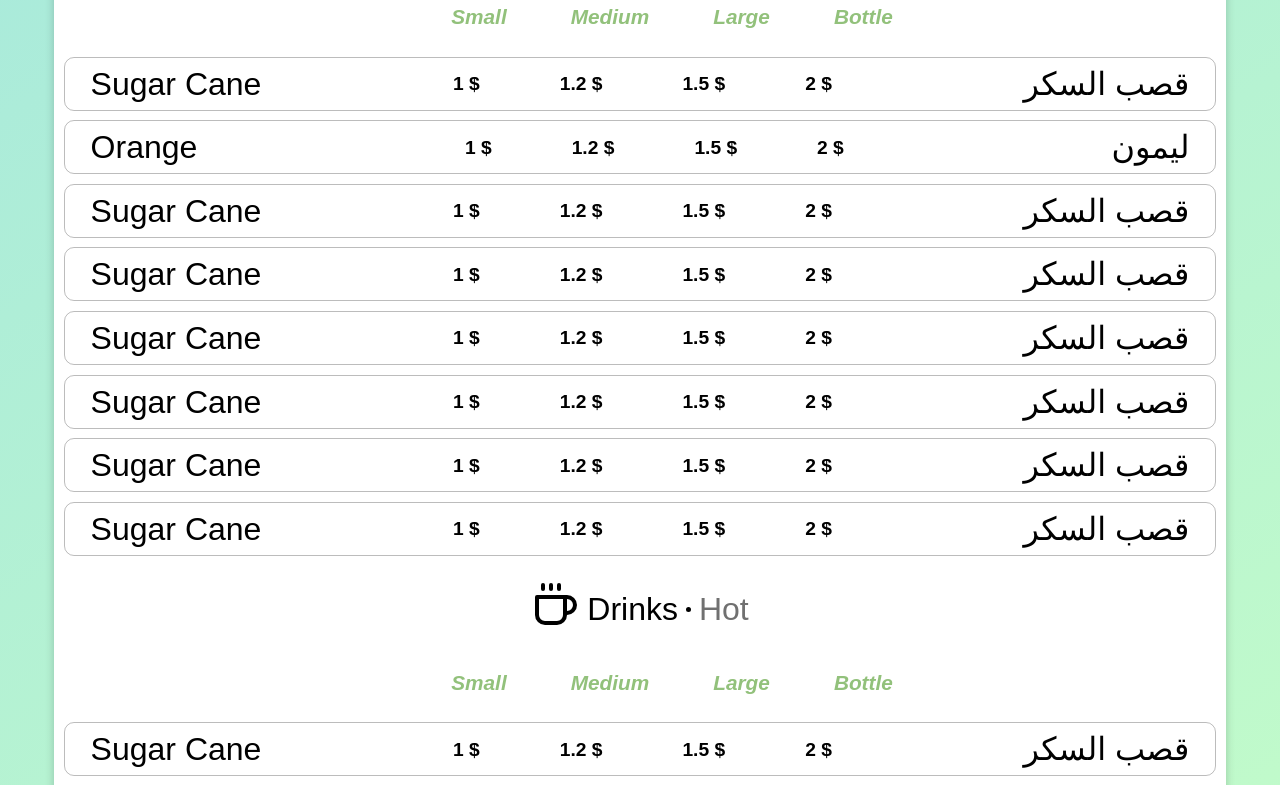
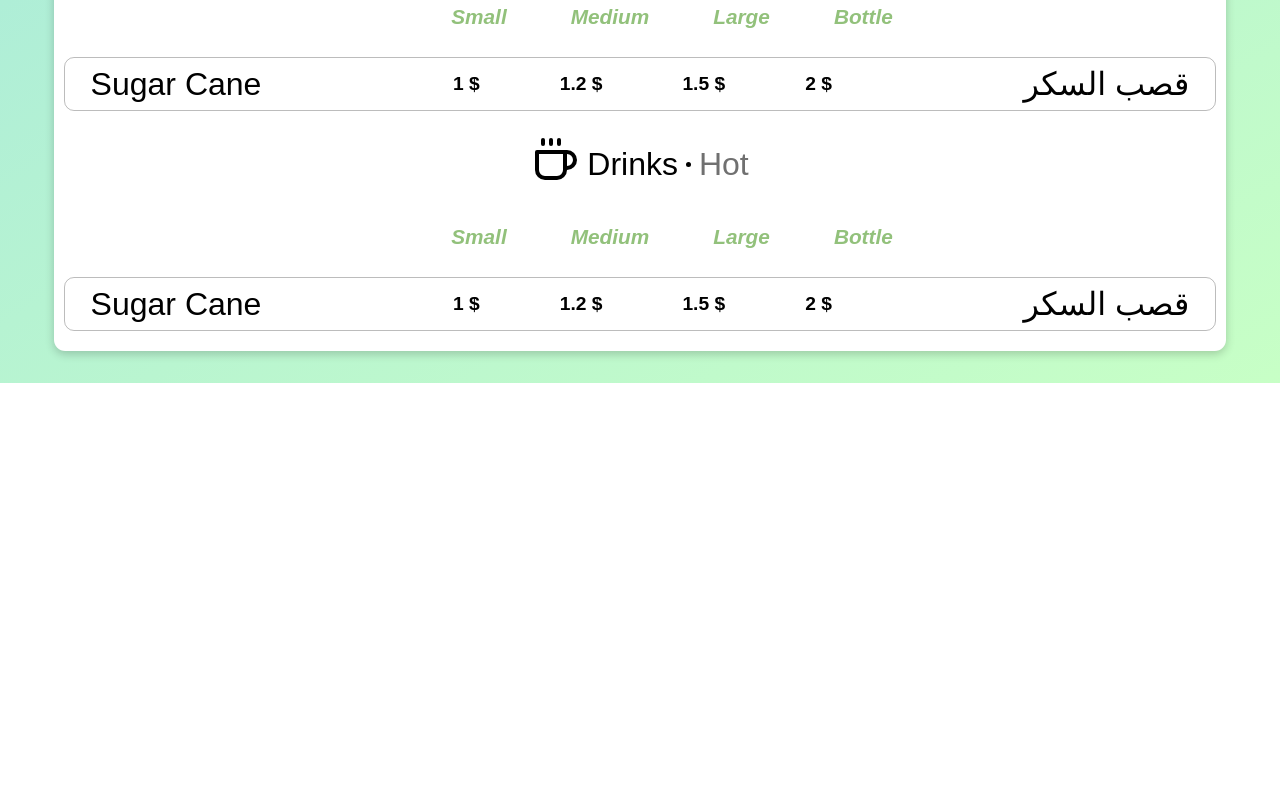
Before and after one commit to substro/Juice-Fuel, a React (Vite) app: page / in a window 1280 px wide. Shown: the part 620-1405 px from the top of the page. After the commit the page ends 1003 px from the top, so only its background shows below. Built offline with nearby package versions, Linux system fonts and the light colour scheme; a web font is replaced by a local one.

Commit message:
files layout optimization

```diff
--- /dev/null
+++ b/src/Cold.jsx
@@ -0,0 +1,51 @@
+import React from 'react';
+import { LuCupSoda } from 'react-icons/lu';
+import { cold } from './Data/Drinks';
+
+export const Cold = () => {
+	return (
+		<div className="drink-container-cold">
+			<div className="section-title">
+				<div className="icon">
+					<LuCupSoda />
+				</div>
+				<h3>Drinks</h3>
+				<div className="ball"></div>
+				<h4>Cold</h4>
+			</div>
+			<table>
+				<thead>
+					<tr className="sizes">
+						<th></th>
+						<th>Small</th>
+						<th>Medium</th>
+						<th>Large</th>
+						<th>Bottle</th>
+					</tr>
+				</thead>
+
+				<tbody>
+					{cold.map((x) => {
+						return (
+							<tr className="item" key={x.id}>
+								<td>
+									<h1>{x.name.en}</h1>
+								</td>
+
+								<td className="prices">
+									{x.sizes.map((y, index) => {
+										return <span key={index}>{y.price}</span>;
+									})}
+								</td>
+
+								<td>
+									<h1>{x.name.ar}</h1>
+								</td>
+							</tr>
+						);
+					})}
+				</tbody>
+			</table>
+		</div>
+	);
+};
--- a/src/Data/Drinks.js
+++ b/src/Data/Drinks.js
@@ -1,211 +1,55 @@
-export const Cold = [
+export const cold = [
 	{
 		id: 1,
 		name: {
-      en: "Sugar Cane",
-      ar: "قصب السكر",
+			en: 'Sugar Cane',
+			ar: 'قصب السكر',
 		},
-    category: "Drinks-cold",
 		sizes: [
 			{
-        name: "Small",
-        price: "1 $",
+				name: 'Small',
+				price: '1 $',
 			},
 			{
-        name: "Medium",
-        price: "1.2 $",
+				name: 'Medium',
+				price: '1.2 $',
 			},
 			{
-        name: "Large",
-        price: "1.5 $",
+				name: 'Large',
+				price: '1.5 $',
 			},
 			{
-        name: "Bottle",
-        price: "2 $",
+				name: 'Bottle',
+				price: '2 $',
 			},
 		],
 	},
+];
+
+export const hot = [
 	{
-    id: 2,
+		id: 1,
 		name: {
-      en: "Orange",
-
-      ar: "ليمون",
+			en: 'Sugar Cane',
+			ar: 'قصب السكر',
 		},
-    category: "Drinks-cold",
 		sizes: [
 			{
-        name: "Small",
-        price: "1 $",
+				name: 'Small',
+				price: '1 $',
 			},
 			{
-        name: "Medium",
-        price: "1.2 $",
+				name: 'Medium',
+				price: '1.2 $',
 			},
 			{
-        name: "Large",
-        price: "1.5 $",
+				name: 'Large',
+				price: '1.5 $',
 			},
 			{
-        name: "Bottle",
-        price: "2 $",
+				name: 'Bottle',
+				price: '2 $',
 			},
 		],
 	},
-  {
-    id: 3,
-    name: {
-      en: "Sugar Cane",
-      ar: "قصب السكر",
-    },
-    category: "Drinks-cold",
-    sizes: [
-      {
-        name: "Small",
-        price: "1 $",
-      },
-      {
-        name: "Medium",
-        price: "1.2 $",
-      },
-      {
-        name: "Large",
-        price: "1.5 $",
-      },
-      {
-        name: "Bottle",
-        price: "2 $",
-      },
-    ],
-  },
-  {
-    id: 4,
-    name: {
-      en: "Sugar Cane",
-      ar: "قصب السكر",
-    },
-    category: "Drinks-cold",
-    sizes: [
-      {
-        name: "Small",
-        price: "1 $",
-      },
-      {
-        name: "Medium",
-        price: "1.2 $",
-      },
-      {
-        name: "Large",
-        price: "1.5 $",
-      },
-      {
-        name: "Bottle",
-        price: "2 $",
-      },
-    ],
-  },
-  {
-    id: 5,
-    name: {
-      en: "Sugar Cane",
-      ar: "قصب السكر",
-    },
-    category: "Drinks-cold",
-    sizes: [
-      {
-        name: "Small",
-        price: "1 $",
-      },
-      {
-        name: "Medium",
-        price: "1.2 $",
-      },
-      {
-        name: "Large",
-        price: "1.5 $",
-      },
-      {
-        name: "Bottle",
-        price: "2 $",
-      },
-    ],
-  },
-  {
-    id: 6,
-    name: {
-      en: "Sugar Cane",
-      ar: "قصب السكر",
-    },
-    category: "Drinks-cold",
-    sizes: [
-      {
-        name: "Small",
-        price: "1 $",
-      },
-      {
-        name: "Medium",
-        price: "1.2 $",
-      },
-      {
-        name: "Large",
-        price: "1.5 $",
-      },
-      {
-        name: "Bottle",
-        price: "2 $",
-      },
-    ],
-  },
-  {
-    id: 7,
-    name: {
-      en: "Sugar Cane",
-      ar: "قصب السكر",
-    },
-    category: "Drinks-cold",
-    sizes: [
-      {
-        name: "Small",
-        price: "1 $",
-      },
-      {
-        name: "Medium",
-        price: "1.2 $",
-      },
-      {
-        name: "Large",
-        price: "1.5 $",
-      },
-      {
-        name: "Bottle",
-        price: "2 $",
-      },
-    ],
-  },
-  {
-    id: 8,
-    name: {
-      en: "Sugar Cane",
-      ar: "قصب السكر",
-    },
-    category: "Drinks-cold",
-    sizes: [
-      {
-        name: "Small",
-        price: "1 $",
-      },
-      {
-        name: "Medium",
-        price: "1.2 $",
-      },
-      {
-        name: "Large",
-        price: "1.5 $",
-      },
-      {
-        name: "Bottle",
-        price: "2 $",
-      },
-    ],
-  },
-]
+];
--- a/src/DrinksTab.jsx
+++ b/src/DrinksTab.jsx
@@ -1,98 +1,15 @@
-import React from "react"
-import { LuCupSoda, LuCoffee } from "react-icons/lu"
-import { Cold } from "./Data/Drinks"
+import React from 'react';
+import { Cold } from './Cold';
+import { cold } from './Data/Drinks';
+import { Hot } from './Hot';
 
 const DrinksTab = () => {
-  return (
-    <>
-      <div className="drink-container-cold">
-        <div className="section-title">
-          <div className="icon">
-            <LuCupSoda />
-          </div>
-          <h3>Drinks</h3>
-          <div className="ball"></div>
-          <h4>Cold</h4>
-        </div>
-        <table>
-          <thead>
-            <tr className="sizes">
-              <th></th>
-              <th>Small</th>
-              <th>Medium</th>
-              <th>Large</th>
-              <th>Bottle</th>
-            </tr>
-          </thead>
+	return (
+		<>
+			<Cold />
+			<Hot />
+		</>
+	);
+};
 
-          <tbody>
-            {Cold.map((x) => {
-              return (
-                <tr className="item" key={x.id}>
-                  <td>
-                    <h1>{x.name.en}</h1>
-                  </td>
-
-                  <td className="prices">
-                    {x.sizes.map((y, index) => {
-                      return <span key={index}>{y.price}</span>
-                    })}
-                  </td>
-
-                  <td>
-                    <h1>{x.name.ar}</h1>
-                  </td>
-                </tr>
-              )
-            })}
-          </tbody>
-        </table>
-      </div>
-      <div className="drink-container-hot">
-        <div className="section-title">
-          <div className="icon">
-            <LuCoffee />
-          </div>
-          <h3>Drinks</h3>
-          <div className="ball"></div>
-          <h4>Hot</h4>
-        </div>
-        <table>
-          <thead>
-            <tr className="sizes">
-              <th></th>
-              <th>Small</th>
-              <th>Medium</th>
-              <th>Large</th>
-              <th>Bottle</th>
-            </tr>
-          </thead>
-
-          <tbody>
-            {Cold.map((x) => {
-              return (
-                <tr className="item" key={x.id}>
-                  <td>
-                    <h1>{x.name.en}</h1>
-                  </td>
-
-                  <td className="prices">
-                    {x.sizes.map((y, index) => {
-                      return <span key={index}>{y.price}</span>
-                    })}
-                  </td>
-
-                  <td>
-                    <h1>{x.name.ar}</h1>
-                  </td>
-                </tr>
-              )
-            })}
-          </tbody>
-        </table>
-      </div>
-    </>
-  )
-}
-
-export default DrinksTab
+export default DrinksTab;
--- /dev/null
+++ b/src/Hot.jsx
@@ -0,0 +1,51 @@
+import React from 'react';
+import { LuCoffee } from 'react-icons/lu';
+import { hot } from './Data/Drinks';
+
+export const Hot = () => {
+	return (
+		<div className="drink-container-hot">
+			<div className="section-title">
+				<div className="icon">
+					<LuCoffee />
+				</div>
+				<h3>Drinks</h3>
+				<div className="ball"></div>
+				<h4>Hot</h4>
+			</div>
+			<table>
+				<thead>
+					<tr className="sizes">
+						<th></th>
+						<th>Small</th>
+						<th>Medium</th>
+						<th>Large</th>
+						<th>Bottle</th>
+					</tr>
+				</thead>
+
+				<tbody>
+					{hot.map((x) => {
+						return (
+							<tr className="item" key={x.id}>
+								<td>
+									<h1>{x.name.en}</h1>
+								</td>
+
+								<td className="prices">
+									{x.sizes.map((y, index) => {
+										return <span key={index}>{y.price}</span>;
+									})}
+								</td>
+
+								<td>
+									<h1>{x.name.ar}</h1>
+								</td>
+							</tr>
+						);
+					})}
+				</tbody>
+			</table>
+		</div>
+	);
+};
--- /dev/null
+++ b/src/SCSS/Drinks.scss
@@ -0,0 +1,77 @@
+.section-title {
+	margin-block: 1rem;
+	display: flex;
+	align-items: center;
+	gap: 0.5rem;
+	align-items: center;
+	justify-content: center;
+	.ball {
+		width: 5px;
+	}
+	h4 {
+		color: rgba(0, 0, 0, 0.56);
+	}
+	.icon {
+		font-size: 1.5rem;
+	}
+	@media (min-width: 601px) {
+		font-size: 2rem;
+		.icon {
+			font-size: clamp(1.5rem, 10vw, 3rem);
+		}
+	}
+}
+
+.sizes {
+	// outline: 1px solid red;
+	font-size: clamp(0.55rem, 4.5vw, 0.7rem);
+
+	font-weight: 700;
+	padding-block: 1.2rem;
+	display: flex;
+	justify-content: center;
+	gap: clamp(0.5rem, 5vw, 5rem);
+	font-style: italic;
+	color: #92c17b;
+
+	@media (min-width: 601px) {
+		font-size: clamp(1.3rem, 1vw, 1.5rem);
+	}
+}
+
+.item {
+	* {
+		// outline: 1px solid lime;
+	}
+
+	font-size: clamp(0.55rem, 2.5vw, 1rem);
+	border: 1px solid rgba(0, 0, 0, 0.262);
+	border-radius: 10px;
+	padding: 10px 10px;
+	display: flex;
+	justify-content: space-between;
+	gap: 1rem;
+	margin-block: 0.6rem;
+	@media (min-width: 601px) {
+		font-size: clamp(1rem, 3vw, 2rem);
+		padding-inline: clamp(1rem, 2vw, 2rem);
+	}
+	.prices {
+		display: flex;
+		align-items: center;
+		gap: clamp(1rem, 5.5vw, 2rem);
+		font-weight: 700;
+
+		@media (min-width: 601px) {
+			font-size: clamp(1rem, 1.5vw, 2rem);
+			gap: clamp(1rem, 5vw, 5rem);
+			span {
+				padding-inline: 0.5rem;
+			}
+		}
+	}
+}
+
+table {
+	width: 100%;
+}
--- a/src/SCSS/mainSection.scss
+++ b/src/SCSS/mainSection.scss
@@ -1,3 +1,5 @@
+@import 'Drinks';
+
 .menu-title {
 	display: flex;
 	align-items: center;
@@ -52,81 +54,3 @@
 		}
 	}
 }
-
-.section-title {
-  margin-block: 1rem;
-  display: flex;
-  align-items: center;
-  gap: 0.5rem;
-  align-items: center;
-  justify-content: center;
-  .ball {
-    width: 5px;
-  }
-  h4 {
-    color: rgba(0, 0, 0, 0.56);
-  }
-  .icon {
-    font-size: 1.5rem;
-  }
-  @media (min-width: 601px) {
-    font-size: 2rem;
-    .icon {
-      font-size: clamp(1.5rem, 10vw, 3rem);
-    }
-  }
-}
-
-.sizes {
-  // outline: 1px solid red;
-  font-size: clamp(0.55rem, 4.5vw, 0.7rem);
-
-  font-weight: 700;
-  padding-block: 1.2rem;
-  display: flex;
-  justify-content: center;
-  gap: clamp(0.5rem, 5vw, 5rem);
-  font-style: italic;
-  color: #92c17b;
-
-  @media (min-width: 601px) {
-    font-size: clamp(1.3rem, 1vw, 1.5rem);
-  }
-}
-
-.item {
-  * {
-    // outline: 1px solid lime;
-  }
-
-  font-size: clamp(0.55rem, 2.5vw, 1rem);
-  border: 1px solid rgba(0, 0, 0, 0.262);
-  border-radius: 10px;
-  padding: 10px 10px;
-  display: flex;
-  justify-content: space-between;
-  gap: 1rem;
-  margin-block: 0.6rem;
-  @media (min-width: 601px) {
-    font-size: clamp(1rem, 3vw, 2rem);
-    padding-inline: clamp(1rem, 2vw, 2rem);
-  }
-  .prices {
-    display: flex;
-    align-items: center;
-    gap: clamp(1rem, 5.5vw, 2rem);
-    font-weight: 700;
-
-    @media (min-width: 601px) {
-      font-size: clamp(1rem, 1.5vw, 2rem);
-      gap: clamp(1rem, 5vw, 5rem);
-      span {
-        padding-inline: 0.5rem;
-      }
-    }
-  }
-}
-
-table {
-  width: 100%;
-}
--- a/src/content.json
+++ b/src/content.json
@@ -8,7 +8,7 @@
   },
 
   "menu": [
-        {
+    {
       "id": 1,
       "name": {
         "en": "Sugar Cane",
@@ -64,7 +64,7 @@
     {
       "id": 3,
       "name": {
-        "en": "Sugar Cane",
+        "en": "Apple",
         "ar": "قصب السكر"
       },
       "category": "Drinks-cold",
```
Lines whose indentation alone changed are shown as unchanged.
